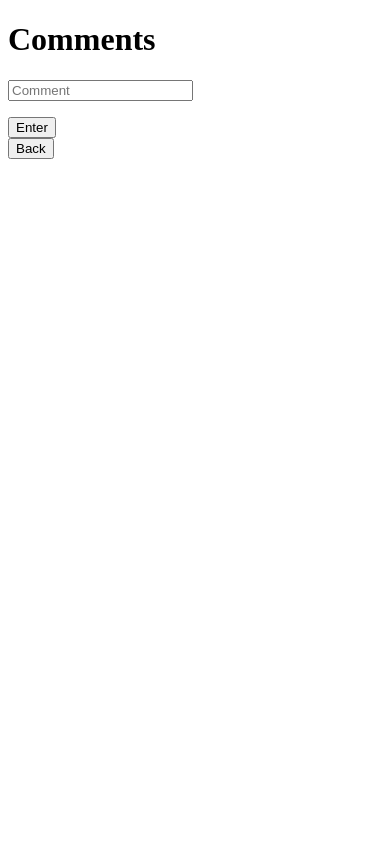
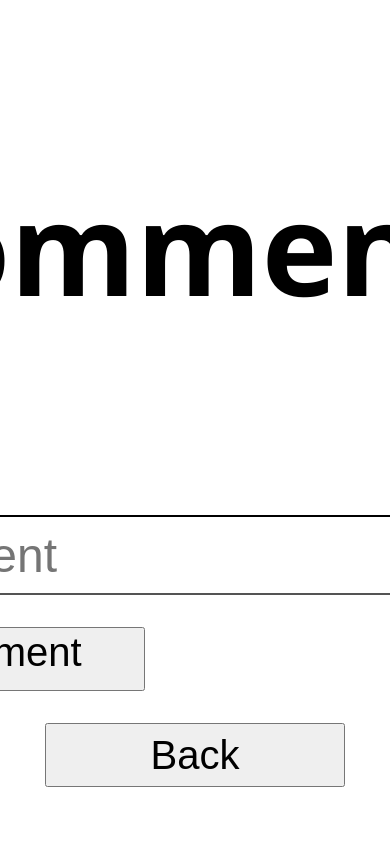
Before and after one commit to nknikhilkr73/BLOGS, a Node server app: page /comments/600000000000000000000001 in a window 390 px wide; the page is wider, and only the part inside the window is pictured. Before the commit the page ends 159 px from the top of that part, so only its background shows below. Run offline with Node 20, Linux system fonts and the light colour scheme; data that the repository does not hold is empty; some libraries are stand-ins or nearby versions.

Commit message:
Initial Commit

```diff
--- a/public/css/styles.css
+++ b/public/css/styles.css
@@ -1,5 +1,16 @@
 *{
     box-sizing: border-box;
+}
+html, body{
+    min-height: 100vh;
+}
+body{
+    display: flex;
+    flex-direction: column;
+    justify-content: center;
+    align-items: center;
+    overflow-y: auto;
+
 }
 
 a{
@@ -13,3 +24,101 @@ input{
     flex-direction: row;
     margin: 1rem 0;
 }
+
+.button{
+    display: flex;
+    flex-direction: row;
+    justify-content: center;
+    align-items: baseline;
+
+}
+.button a{
+margin-left: 2rem;
+margin-right: 2rem;
+
+}
+.button button{
+height: 4rem;
+width: 300px;
+font-size: 2.5rem;
+}
+.container {
+display: flex;
+flex-direction: column;
+align-items: center;
+}
+.container h1{
+    font-size: 7rem;
+    font-family: 'Segoe UI', Tahoma, Geneva, Verdana, sans-serif;
+}
+.mt-5{
+    width: 100%;
+}
+.row{
+    display: flex;
+    flex-direction: column;
+    justify-content:center;
+    align-items: center;
+    width: 100%;
+}
+
+ label {
+    font-size: 2.5rem;
+}
+.form-control{
+    max-width: 500px;
+    height: 5rem;
+    border: 1px solid black;
+    font-size: 3rem;
+}
+form button{
+    height: 4rem;
+width: 500px;
+font-size: 2.5rem;
+margin-top: 2rem;
+}
+.allBlogs{
+    width: 100%;
+    display: flex;
+    flex-direction: column;
+    max-height: 900px;
+    overflow-y: auto;
+    margin-bottom: 2rem;
+}
+
+.allBlogs li{
+    font-size: 2.5rem;
+}
+.allblogHeading{
+    text-align: center;
+    font-family: 'Segoe UI', Tahoma, Geneva, Verdana, sans-serif;
+    font-size: 4rem;
+}
+ul button{
+    height: 4rem;
+    width: 200px;
+    font-size: 2rem;
+    margin-top: 2rem;
+    margin-bottom: 2rem;
+}
+.formm{
+    width: 100%;
+    display: flex;
+    flex-direction: column;
+    justify-content: center;
+    align-items: center;
+    text-align: center;
+}
+.formm input{
+width: 700px;
+height: 5rem;
+font-size: 3rem;
+border-color: black;
+}
+u{
+    color: rgb(255, 115, 0);
+}
+ul li{
+    word-wrap: break-word;
+    white-space: normal;
+}
--- a/views/comments.ejs
+++ b/views/comments.ejs
@@ -1,8 +1,15 @@
 
 <%- include('partials/header') %>
 
-    <div>
-    <h1>Comments</h1>
+<div class="allblogHeading" style=" text-align: center;
+font-family: 'Segoe UI', Tahoma, Geneva, Verdana, sans-serif;
+font-size: 4rem;
+"> <h1>Comments</h1></div>
+
+    <div class="comments" style="max-height: 900px;
+    overflow-y: auto;
+    margin-bottom: 2rem; font-size: 3rem; padding-left: 1rem;">
+
     <ul>
         <% comments.forEach(function(comment) { %>
             <li>
@@ -13,14 +20,26 @@
     </ul>
 </div>
 <div>
-    <form class='form' action="/comments" method="POST">
-        <input class="input" type="text" placeholder="Comment" name="content" autocomplete="off" />
-        <input type="hidden" name="blogId" value="<%= blogId %>">
-        <button type="submit" class="btn btn-dark btn-lg enter">Enter</button>
+    <form class='form' action="/comments" method="POST" style="text-align: center;">
+        <input class="input" type="text" placeholder="Comment" name="content" autocomplete="off" style="width: 700px;
+        height: 5rem;
+        font-size: 3rem;
+        border-color: black;
+        " />
+        <input type="hidden" name="blogId" value="<%= blogId %>" style="width: 700px;
+        height: 5rem;
+        font-size: 3rem;
+        border-color: black;
+        ">
+        <button style="height: 4rem;
+        width: 300px;
+        font-size: 2.5rem; margin-top: 2rem;" type="submit" class="btn btn-dark btn-lg enter button">Comment</button>
       </form>
 </div>
-<div>
-<a class="btn btn-light btn-lg logout" href="/allblogs" ><button> Back </button> </a>
+<div style="text-align: center;">
+<a class="btn btn-light btn-lg logout" href="/allblogs"  ><button style="height: 4rem;
+  width: 300px;
+  font-size: 2.5rem; margin-top: 2rem;"> Back </button> </a>
 </div>
 
   </body>
--- a/views/home.ejs
+++ b/views/home.ejs
@@ -2,7 +2,7 @@
 <%- include('partials/header') %>
 
 
-<div class="container mt-5">
+<div class="container ">
     <div class="jumbotron centered">
         <div class="container">
           <!-- <i class="fas fa-key fa-6x"></i> -->
```
Also changed, not shown: views/allComments.ejs (+16 -5 lines), views/allblogs.ejs (+8 -6 lines), views/blog.ejs (+11 -7 lines), views/login.ejs (+6 -6 lines).
